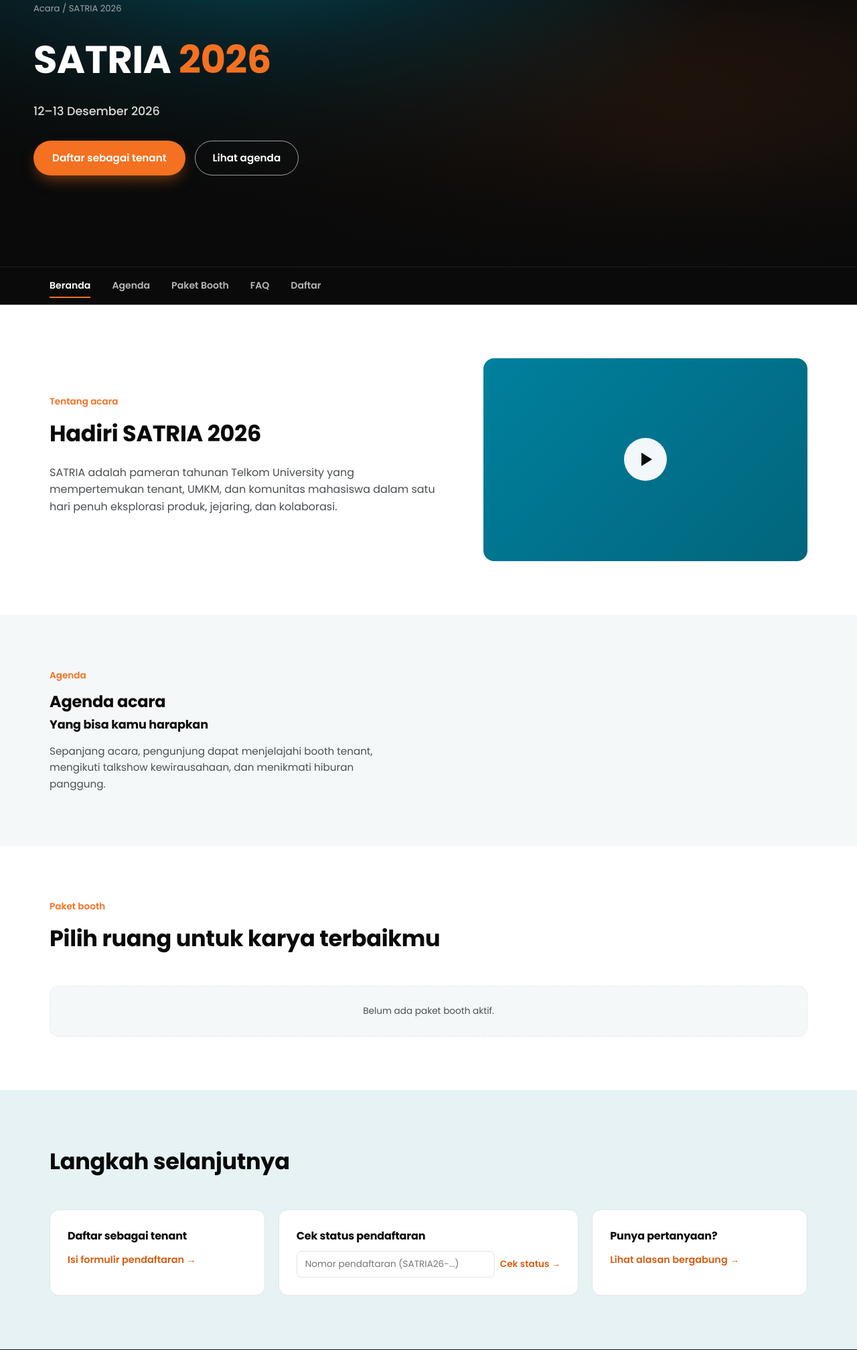
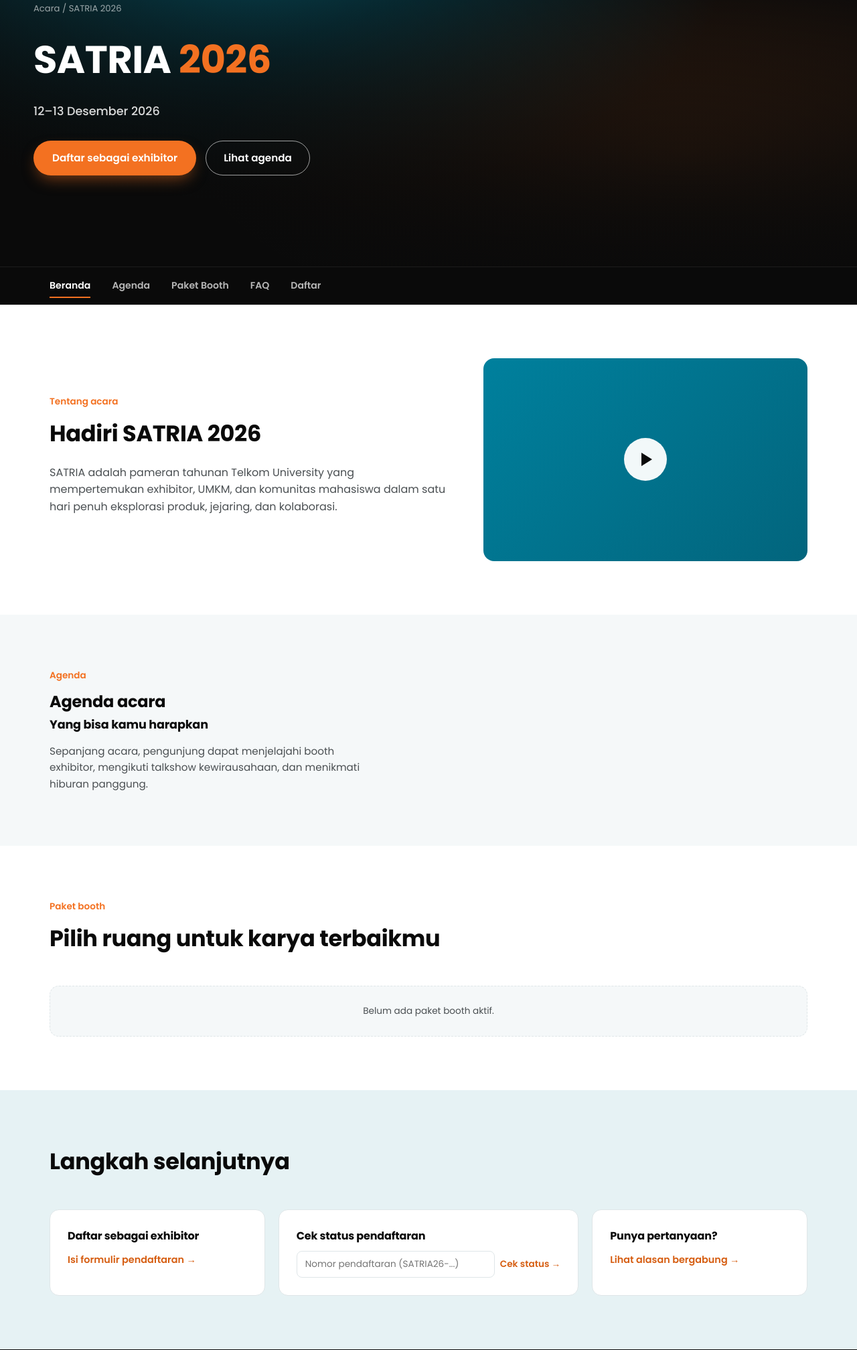
Before and after one commit to DavdChndra/satria-tenant, a Flask app: template templates/index.html in a window 1280 px wide. Shown: the part 162-2178 px from the top of the page at 67% size. Run offline with Flask 3, Linux system fonts and the light colour scheme; the template is opened without the code that fills it, so the values that code supplies are empty.

Commit message:
Rename tenant to exhibitor in user-facing text, shorten registration form
Swaps "tenant" for "exhibitor" across visible page titles, buttons, seed
content, and email copy - no code identifiers, URLs, or DB fields touched.
Also lays out booth options as a 2-column grid on /daftar instead of one
per row, cutting the page's scroll length roughly in half.

Co-Authored-By: Claude Sonnet 5 <noreply@anthropic.com>

```diff
--- a/app.py
+++ b/app.py
@@ -190,7 +190,7 @@ def seed_defaults():
               description="Poster A1 dicetak panitia dan dipasang di area booth Anda.",
               price=40000, sort_order=2).save()
     if HighlightItem.objects.count() == 0:
-        HighlightItem(title="50+ Tenant",
+        HighlightItem(title="50+ Exhibitor",
                       description="Booth UMKM, komunitas, dan startup kampus dalam satu area pameran.",
                       sort_order=1).save()
         HighlightItem(title="Panggung Talkshow",
@@ -214,7 +214,7 @@ def seed_defaults():
                   description="Booth kamu terlihat langsung oleh pengunjung kampus dan komunitas sekitar.",
                   sort_order=1).save()
         ReasonItem(title="Bangun relasi baru",
-                  description="Bertemu tenant lain, komunitas, dan calon pelanggan dalam satu tempat.",
+                  description="Bertemu exhibitor lain, komunitas, dan calon pelanggan dalam satu tempat.",
                   sort_order=2).save()
         ReasonItem(title="Proses pendaftaran mudah",
                   description="Daftar dan bayar online, pantau status kapan saja lewat halaman status.",
@@ -222,7 +222,7 @@ def seed_defaults():
     if KeynoteSection.objects.count() == 0:
         KeynoteSection(
             title="Membangun masa depan kewirausahaan kampus",
-            body="Sesi pembuka SATRIA 2026 mengangkat cerita nyata dari tenant-tenant yang "
+            body="Sesi pembuka SATRIA 2026 mengangkat cerita nyata dari exhibitor-exhibitor yang "
                  "tumbuh dari booth kecil di kampus menjadi bisnis yang berkelanjutan. Panitia "
                  "mengundang seluruh peserta untuk hadir sejak sesi pertama.",
         ).save()
--- a/email_service.py
+++ b/email_service.py
@@ -73,7 +73,7 @@ def _layout(title: str, accent: str, lines_html: str, footer_note: str = "") ->
   <div style="max-width:520px;margin:0 auto;background:#fff;border:1px solid #E8E8EC;border-radius:14px;overflow:hidden;">
     <div style="background:{accent};padding:20px 26px;">
       <div style="color:#fff;font-size:17px;font-weight:700;">SATRIA 2026</div>
-      <div style="color:rgba(255,255,255,0.85);font-size:12.5px;margin-top:2px;">Pendaftaran tenant pameran</div>
+      <div style="color:rgba(255,255,255,0.85);font-size:12.5px;margin-top:2px;">Pendaftaran exhibitor pameran</div>
     </div>
     <div style="padding:26px;">
       <h1 style="margin:0 0 14px;font-size:19px;color:#0F1115;">{title}</h1>
--- a/static/css/style.css
+++ b/static/css/style.css
@@ -329,11 +329,11 @@ section { padding: 80px 0; }
 }
 .field-row { display: grid; grid-template-columns: 1fr 1fr; gap: 16px; }
 
-.booth-options { display: flex; flex-direction: column; gap: 10px; }
+.booth-options { display: grid; grid-template-columns: repeat(2, 1fr); gap: 10px; }
 .booth-option {
-  display: flex; gap: 12px;
+  display: flex; gap: 10px;
   border: 1.5px solid var(--line); border-radius: 11px;
-  padding: 16px 18px; cursor: pointer; background: #fff;
+  padding: 14px 16px; cursor: pointer; background: #fff;
   transition: border-color 0.16s, background 0.16s;
 }
 .booth-option:hover { border-color: var(--teal); background: var(--teal-tint); }
@@ -342,11 +342,11 @@ section { padding: 80px 0; }
 .booth-option.disabled:hover { border-color: var(--line); background: #fff; }
 .booth-option input[type="radio"] { margin-top: 4px; flex-shrink: 0; accent-color: var(--teal-dark); }
 .booth-option-body { flex: 1; }
-.booth-option-head { display: flex; justify-content: space-between; align-items: baseline; margin-bottom: 4px; gap: 12px; }
-.booth-name { font-weight: 700; font-size: 0.92rem; }
-.booth-price { font-weight: 700; color: var(--teal-dark); font-size: 0.95rem; white-space: nowrap; }
-.booth-desc { font-size: 0.82rem; color: var(--ink-soft); margin-bottom: 5px; }
-.booth-slots { font-size: 0.78rem; color: var(--ink-soft); }
+.booth-option-head { display: flex; flex-direction: column; gap: 2px; margin-bottom: 5px; }
+.booth-name { font-weight: 700; font-size: 0.9rem; line-height: 1.3; }
+.booth-price { font-weight: 700; color: var(--teal-dark); font-size: 0.92rem; }
+.booth-desc { font-size: 0.8rem; color: var(--ink-soft); margin-bottom: 5px; line-height: 1.45; }
+.booth-slots { font-size: 0.76rem; color: var(--ink-soft); }
 
 .addon-list { display: flex; flex-direction: column; gap: 10px; }
 .addon-row {
@@ -785,6 +785,7 @@ section { padding: 80px 0; }
 @media (max-width: 760px) {
   .form-grid { grid-template-columns: 1fr; }
   .hero-title-row { grid-template-columns: 1fr; }
+  .booth-options { grid-template-columns: 1fr; }
 }
 @media (max-width: 600px) {
   .speaker-grid, .highlight-grid, .booth-grid, .cta-grid { grid-template-columns: 1fr; }
--- a/templates/admin/pendaftaran.html
+++ b/templates/admin/pendaftaran.html
@@ -5,7 +5,7 @@
 <div class="admin-panel-head admin-panel-head-row">
   <div>
     <h2>Daftar pendaftaran</h2>
-    <p>Seluruh pendaftaran tenant beserta status pembayaran.</p>
+    <p>Seluruh pendaftaran exhibitor beserta status pembayaran.</p>
   </div>
   <a href="{{ url_for('admin_export_tenants_csv') }}" class="btn-outline btn-sm">Ekspor CSV</a>
 </div>
--- a/templates/admin/ringkasan.html
+++ b/templates/admin/ringkasan.html
@@ -4,7 +4,7 @@
 
 <div class="admin-panel-head">
   <h2>Ringkasan</h2>
-  <p>Gambaran singkat pendaftaran tenant SATRIA 2026.</p>
+  <p>Gambaran singkat pendaftaran exhibitor SATRIA 2026.</p>
 </div>
 
 <section class="admin-stats">
@@ -28,7 +28,7 @@
 <div class="admin-shortcut-grid">
   <a class="admin-shortcut-card" href="{{ url_for('admin_pendaftaran') }}">
     <h3>Pendaftaran</h3>
-    <p>Lihat dan kelola seluruh pendaftaran tenant.</p>
+    <p>Lihat dan kelola seluruh pendaftaran exhibitor.</p>
   </a>
   <a class="admin-shortcut-card" href="{{ url_for('admin_summit') }}">
     <h3>Konten summit</h3>
--- a/templates/base.html
+++ b/templates/base.html
@@ -3,7 +3,7 @@
 <head>
 <meta charset="UTF-8">
 <meta name="viewport" content="width=device-width, initial-scale=1.0">
-<title>{% block title %}SATRIA 2026 - Pameran Tenant Telkom University{% endblock %}</title>
+<title>{% block title %}SATRIA 2026 - Pameran Exhibitor Telkom University{% endblock %}</title>
 <link rel="icon" type="image/png" href="{{ url_for('static', filename='img/Logo AILO Squared.png') }}">
 <link rel="preconnect" href="https://fonts.googleapis.com">
 <link rel="preconnect" href="https://fonts.gstatic.com" crossorigin>
--- a/templates/index.html
+++ b/templates/index.html
@@ -1,5 +1,5 @@
 {% extends "base.html" %}
-{% block title %}SATRIA 2026 - Pameran Tenant Telkom University{% endblock %}
+{% block title %}SATRIA 2026 - Pameran Exhibitor Telkom University{% endblock %}
 {% block content %}
 
 <section class="hero" id="top">
@@ -12,7 +12,7 @@
     <h1>{{ event_info.hero_title_before or "SATRIA" }} <span>{{ event_info.hero_title_accent or "2026" }}</span>{{ event_info.hero_title_after }}</h1>
     <p class="meta">{{ event_info.event_date or "12–13 Desember 2026" }}{% if event_info.venue_name %} &nbsp;|&nbsp; <b>{{ event_info.venue_name }}</b>{% endif %}</p>
     <div class="hero-actions">
-      <a class="btn-primary" href="{{ url_for('registration_form') }}">Daftar sebagai tenant</a>
+      <a class="btn-primary" href="{{ url_for('registration_form') }}">Daftar sebagai exhibitor</a>
       <a class="btn-outline-light" href="#agenda">Lihat agenda</a>
     </div>
   </div>
@@ -33,7 +33,7 @@
     <div>
       <span class="eyebrow">Tentang acara</span>
       <h2>{{ event_info.intro_title or "Hadiri SATRIA 2026" }}</h2>
-      <p>{{ event_info.intro_body or event_info.hero_lead or "SATRIA adalah pameran tahunan Telkom University yang mempertemukan tenant, UMKM, dan komunitas mahasiswa dalam satu hari penuh eksplorasi produk, jejaring, dan kolaborasi." }}</p>
+      <p>{{ event_info.intro_body or event_info.hero_lead or "SATRIA adalah pameran tahunan Telkom University yang mempertemukan exhibitor, UMKM, dan komunitas mahasiswa dalam satu hari penuh eksplorasi produk, jejaring, dan kolaborasi." }}</p>
     </div>
     <div class="video-box">
       {% if event_info.hero_video_url %}
@@ -114,7 +114,7 @@
       <span class="eyebrow">Agenda</span>
       <h2>{{ event_info.event_date or "Agenda acara" }}</h2>
       <h3>Yang bisa kamu harapkan</h3>
-      <p>{{ event_info.hero_lead or "Sepanjang acara, pengunjung dapat menjelajahi booth tenant, mengikuti talkshow kewirausahaan, dan menikmati hiburan panggung." }}</p>
+      <p>{{ event_info.hero_lead or "Sepanjang acara, pengunjung dapat menjelajahi booth exhibitor, mengikuti talkshow kewirausahaan, dan menikmati hiburan panggung." }}</p>
     </div>
     <div class="timeline">
       {% for item in agenda_items %}
@@ -158,7 +158,7 @@
   <div class="wrap">
     <div class="section-head">
       <span class="eyebrow">Kenapa perlu hadir</span>
-      <h2>Alasan bergabung sebagai tenant</h2>
+      <h2>Alasan bergabung sebagai exhibitor</h2>
     </div>
     <div class="reason-grid">
       {% for item in reason_items %}
@@ -178,7 +178,7 @@
     <div class="section-head"><h2>Langkah selanjutnya</h2></div>
     <div class="cta-grid">
       <div class="cta-card">
-        <h3>Daftar sebagai tenant</h3>
+        <h3>Daftar sebagai exhibitor</h3>
         <a href="{{ url_for('registration_form') }}">Isi formulir pendaftaran →</a>
       </div>
       <div class="cta-card">
--- a/templates/register.html
+++ b/templates/register.html
@@ -1,10 +1,10 @@
 {% extends "base.html" %}
-{% block title %}Daftar sebagai tenant - SATRIA 2026{% endblock %}
+{% block title %}Daftar sebagai exhibitor - SATRIA 2026{% endblock %}
 {% block content %}
 
 <section class="reg-page-head">
   <div class="wrap">
-    <div class="breadcrumb"><a href="{{ url_for('index') }}">Beranda</a> / Daftar tenant</div>
+    <div class="breadcrumb"><a href="{{ url_for('index') }}">Beranda</a> / Daftar exhibitor</div>
     <h1>Amankan booth-mu</h1>
     <p>Lengkapi data berikut, lalu lanjutkan ke pembayaran.</p>
   </div>
@@ -37,7 +37,7 @@
           {% endfor %}
         </div>
       </div>
-      <div class="field"><label for="description">Karya atau produk yang akan ditampilkan</label><textarea id="description" name="description" rows="4" maxlength="2000"></textarea></div>
+      <div class="field"><label for="description">Karya atau produk yang akan ditampilkan</label><textarea id="description" name="description" rows="3" maxlength="2000"></textarea></div>
       {% if add_ons %}
       <div class="field">
         <label>Opsi tambahan</label>
```
